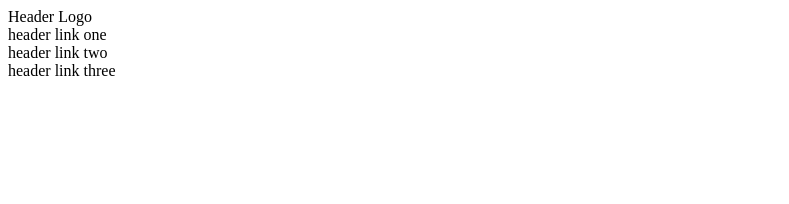
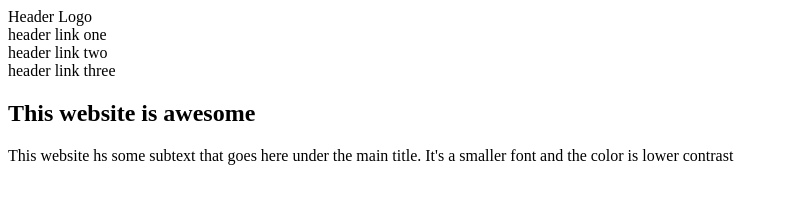
Before and after one commit to chimaihueze/landing-page, a plain HTML site: page index.html in a window 1280 px wide. Shown: the whole page, without its empty margins (0-789 px from the left). Drawn offline with Linux system fonts and the light colour scheme.

Commit message:
added h2 and p tag to the article tag

```diff
--- a/index.html
+++ b/index.html
@@ -20,7 +20,8 @@
         </nav>
 
         <article class="header-content">
-
+            <h2>This website is awesome</h2>
+            <p>This website hs some subtext that goes here under the main title. It's a smaller font and the color is lower contrast</p>
         </article>
 
     </header>
```
